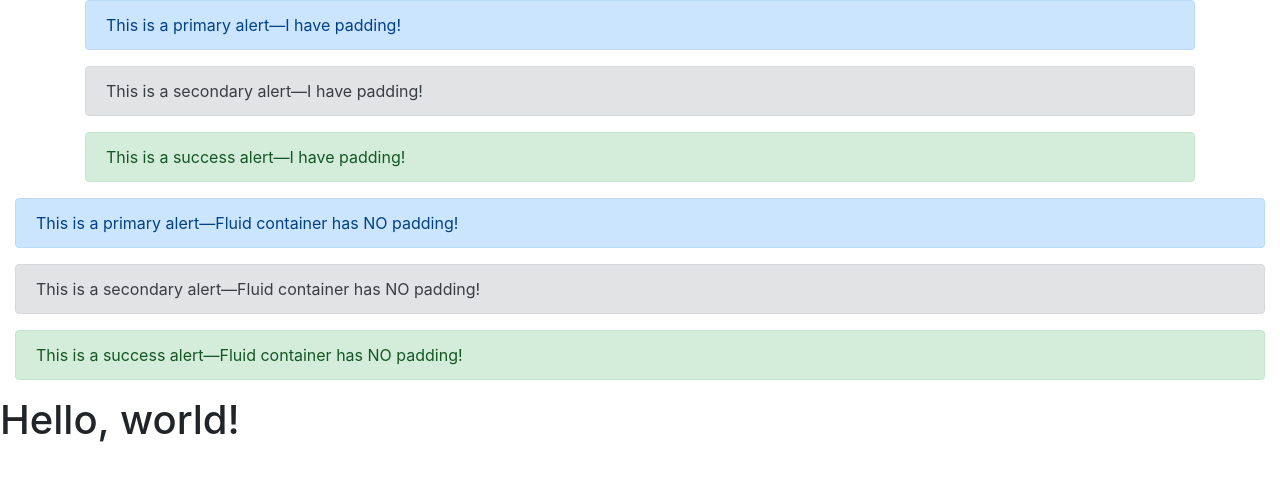
After one commit to corcorasgit/ecommerce, a Django app: page /bootstrap/ in a window 1280 px wide. The commit adds this page. Shown: the top 481 px of the page. Run offline with Django 3.2, Linux system fonts and the light colour scheme; some libraries are stand-ins or nearby versions.

Commit message:
Section 5 bootstrap containers

```diff
--- a/ecommerce/urls.py
+++ b/ecommerce/urls.py
@@ -19,6 +19,7 @@ from django.conf.urls.static import static
 
 from django.conf.urls import url, include
 from django.contrib import admin
+from django.views.generic import TemplateView
 
 # from products.views import (
 #         ProductListView,
@@ -38,6 +39,7 @@ urlpatterns = [
     url(r'^contact/$', contact_page, name='contact'),
     url(r'^login/$', login_page, name ='login'),
     url(r'^register/$', register_page, name='register'),
+    url(r'^bootstrap/', TemplateView.as_view(template_name='bootstrap/example.html')),
     url(r'^products/', include("products.urls", namespace='products')),
     # url(r'^featured/$', ProductFeaturedListView.as_view()),
     # url(r'^featured/(?P<pk>\d+)/$', ProductFeaturedDetailView.as_view()),
--- /dev/null
+++ b/templates/bootstrap/example.html
@@ -0,0 +1,54 @@
+<!doctype html>
+<html lang="en">
+
+<head>
+    <!-- Required meta tags -->
+    <meta charset="utf-8">
+    <meta name="viewport" content="width=device-width, initial-scale=1, shrink-to-fit=no">
+
+    <!-- Bootstrap CSS -->
+    <link rel="stylesheet" href="https://cdn.jsdelivr.net/npm/bootstrap@4.0.0/dist/css/bootstrap.min.css"
+        integrity="sha384-Gn5384xqQ1aoWXA+058RXPxPg6fy4IWvTNh0E263XmFcJlSAwiGgFAW/dAiS6JXm" crossorigin="anonymous">
+
+    <title>Hello, world!</title>
+</head>
+
+<body>
+    <div class="container">
+        <div class="alert alert-primary" role="alert">
+            This is a primary alert—I have padding!
+        </div>
+        <div class="alert alert-secondary" role="alert">
+            This is a secondary alert—I have padding!
+        </div>
+        <div class="alert alert-success" role="alert">
+            This is a success alert—I have padding!
+        </div>
+    </div>
+    <div class="container-fluid">
+        <div class="alert alert-primary" role="alert">
+            This is a primary alert—Fluid container has NO padding!
+        </div>
+        <div class="alert alert-secondary" role="alert">
+            This is a secondary alert—Fluid container has NO padding!
+        </div>
+        <div class="alert alert-success" role="alert">
+            This is a success alert—Fluid container has NO padding!
+        </div>
+    </div>
+    <h1>Hello, world!</h1>
+
+    <!-- Optional JavaScript -->
+    <!-- jQuery first, then Popper.js, then Bootstrap JS -->
+    <script src="https://code.jquery.com/jquery-3.2.1.slim.min.js"
+        integrity="sha384-KJ3o2DKtIkvYIK3UENzmM7KCkRr/rE9/Qpg6aAZGJwFDMVNA/GpGFF93hXpG5KkN"
+        crossorigin="anonymous"></script>
+    <script src="https://cdn.jsdelivr.net/npm/popper.js@1.12.9/dist/umd/popper.min.js"
+        integrity="sha384-ApNbgh9B+Y1QKtv3Rn7W3mgPxhU9K/ScQsAP7hUibX39j7fakFPskvXusvfa0b4Q"
+        crossorigin="anonymous"></script>
+    <script src="https://cdn.jsdelivr.net/npm/bootstrap@4.0.0/dist/js/bootstrap.min.js"
+        integrity="sha384-JZR6Spejh4U02d8jOt6vLEHfe/JQGiRRSQQxSfFWpi1MquVdAyjUar5+76PVCmYl"
+        crossorigin="anonymous"></script>
+</body>
+
+</html>
```
Also changed, not shown: templates/base/navbar.html (+7 -2 lines).
